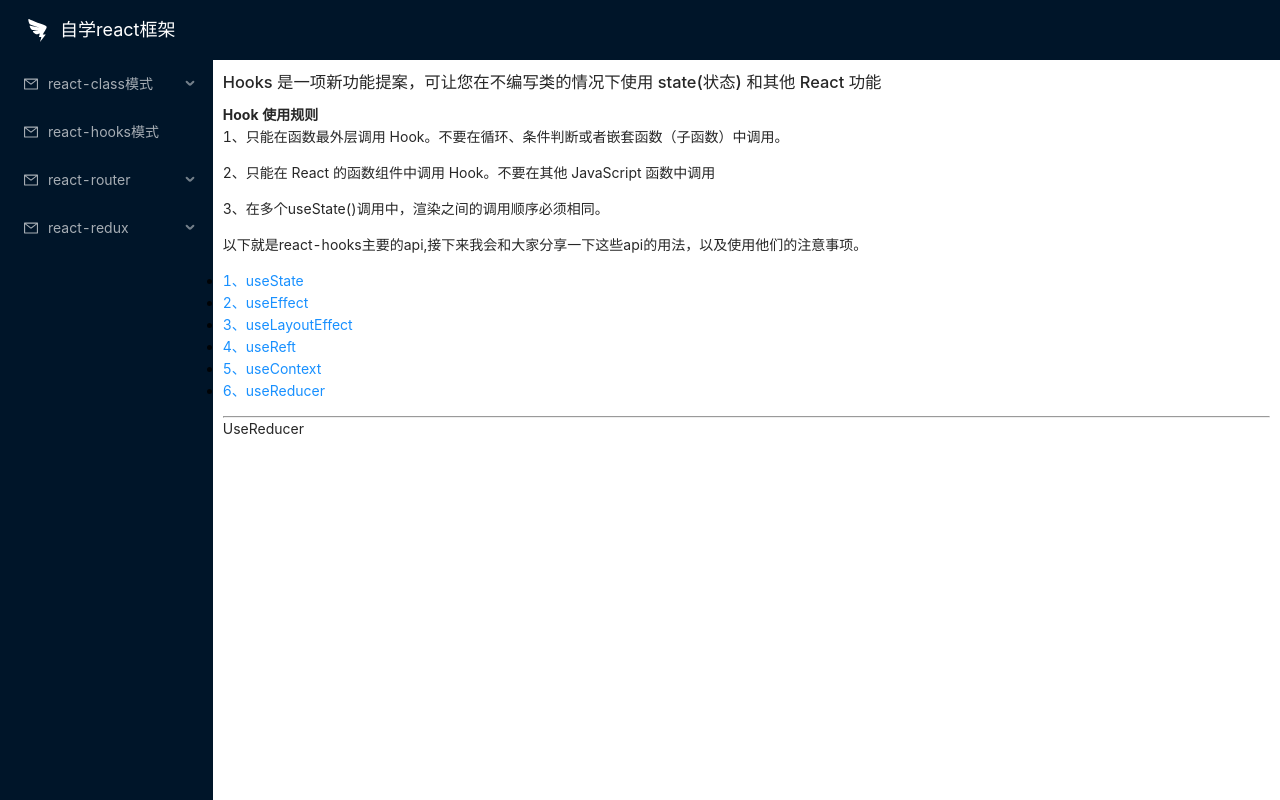
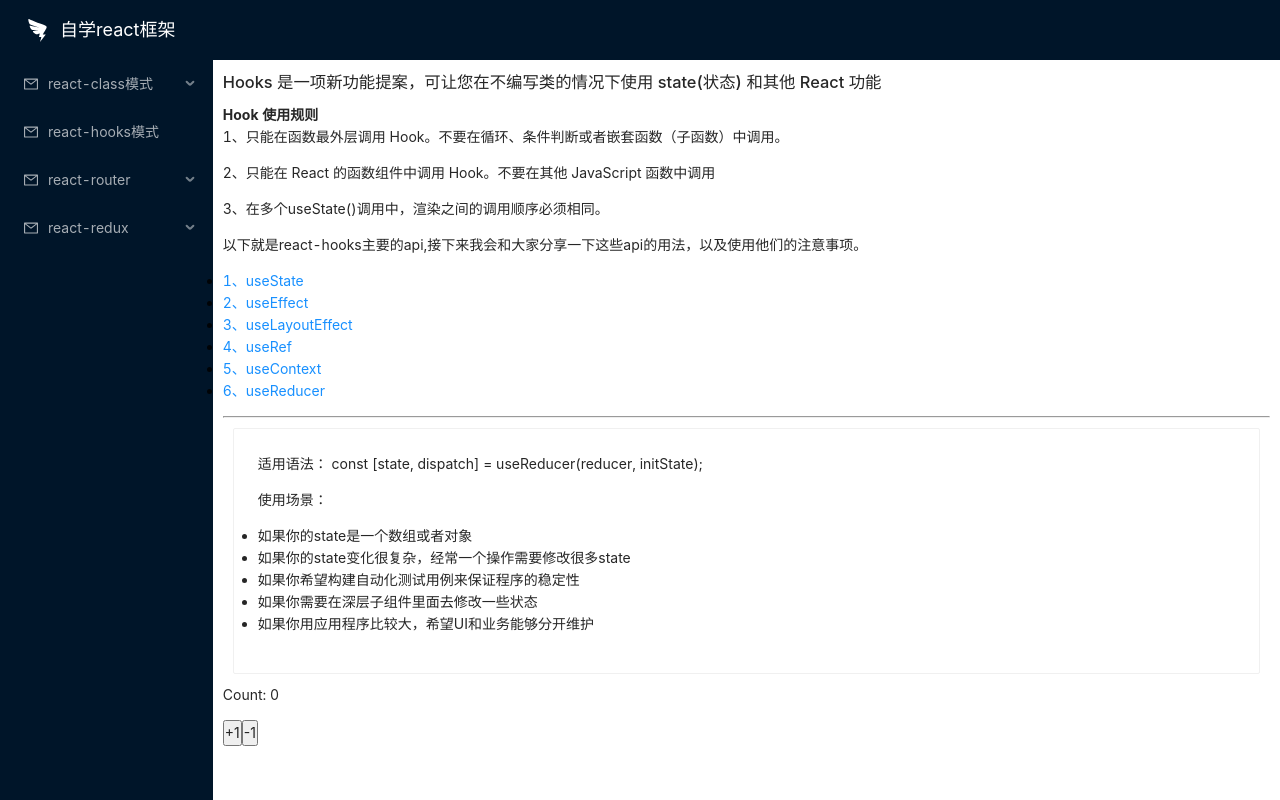
Before and after one commit to jackect1103/stydy-react, a React (Create React App) app: page /react-hooks/use-reducer in a window 1280 px wide. Built offline with nearby package versions, Linux system fonts and the light colour scheme.

Commit message:
学习useReducer

```diff
--- a/src/views/hooks-model/index.jsx
+++ b/src/views/hooks-model/index.jsx
@@ -1,7 +1,7 @@
 /*
  * @Author: your name
  * @Date: 2022-02-21 14:31:55
- * @LastEditTime: 2022-02-22 16:32:04
+ * @LastEditTime: 2022-02-23 09:15:11
  * @LastEditors: Please set LastEditors
  * @Description: 打开koroFileHeader查看配置 进行设置: https://github.com/OBKoro1/koro1FileHeader/wiki/%E9%85%8D%E7%BD%AE
  * @FilePath: \react-example\src\views\hooks-model\index.jsx
@@ -22,7 +22,7 @@ const ReactHooks = () =>{
         <li><Link to="use-state">1、useState</Link></li>
         <li><Link to="use-effect">2、useEffect</Link></li>
         <li><Link to="use-layout-effect">3、useLayoutEffect</Link></li>
-        <li><Link to="use-ref">4、useReft</Link></li>
+        <li><Link to="use-ref">4、useRef</Link></li>
         <li><Link to="use-context">5、useContext</Link></li>
         <li><Link to="use-reducer">6、useReducer </Link></li>
       </ul>
--- a/src/views/hooks-model/useEffect/index.jsx
+++ b/src/views/hooks-model/useEffect/index.jsx
@@ -1,7 +1,7 @@
 /*
  * @Author: your name
  * @Date: 2022-02-18 11:02:25
- * @LastEditTime: 2022-02-22 14:21:09
+ * @LastEditTime: 2022-02-23 09:16:50
  * @LastEditors: Please set LastEditors
  * @Description: 打开koroFileHeader查看配置 进行设置: https://github.com/OBKoro1/koro1FileHeader/wiki/%E9%85%8D%E7%BD%AE
  * @FilePath: \react-example\src\views\hooks-model\useEffect\index.jsx
@@ -33,7 +33,7 @@ const UseEffect = () => {
         <Card style={{ margin:10 }} hoverable>
           <b>useEffect使用方式：接收两个参数，第一个副作用回调函数，第二个是监听对象</b>
           <p>个人理解：有点类似vue中的watch监听器.</p>
-          <b>执行顺序 组件更新挂载完成 -> 浏览器dom 绘制完成 -> 执行useEffect回调 。</b>
+          <b>执行顺序 组件更新挂载完成 -> 浏览器dom 绘制完成 -> <span style={{color:'red'}}>执行useEffect回调</span> 。</b>
           <p>区别：</p>
           <ul>
             <li>1、如果我们需要在组件<b>初次渲染</b>的时候请求数据，那么useEffect可以充当class组件中的 componentDidMount</li>
--- a/src/views/hooks-model/useLayoutEffect/index.jsx
+++ b/src/views/hooks-model/useLayoutEffect/index.jsx
@@ -1,7 +1,7 @@
 /*
  * @Author: your name
  * @Date: 2022-02-18 11:02:25
- * @LastEditTime: 2022-02-22 14:21:22
+ * @LastEditTime: 2022-02-23 09:16:02
  * @LastEditors: Please set LastEditors
  * @Description: 打开koroFileHeader查看配置 进行设置: https://github.com/OBKoro1/koro1FileHeader/wiki/%E9%85%8D%E7%BD%AE
  * @FilePath: \react-example\src\views\hooks-model\useEffect\index.jsx
@@ -27,7 +27,7 @@ const UseEffect = () => {
         <Card style={{ margin:10 }} hoverable>
           <b>useLayoutEffect使用方式：接收两个参数，第一个副作用回调函数，第二个是监听对象</b>
           <p>个人理解：有点类似vue中的watch监听器.</p>
-          <b>useLayoutEffect 执行顺序 组件更新挂载完成 -> 执行useLayoutEffect回调-> 浏览器dom 绘制完成</b>
+          <b>useLayoutEffect 执行顺序 组件更新挂载完成 -> <span style={{color:'red'}}>执行useLayoutEffect回调</span>-> 浏览器dom 绘制完成</b>
 
         </Card>
         <hr/>
--- a/src/views/hooks-model/useReducer/index.jsx
+++ b/src/views/hooks-model/useReducer/index.jsx
@@ -1,14 +1,35 @@
 /*
  * @Author: your name
  * @Date: 2022-02-22 16:32:38
- * @LastEditTime: 2022-02-22 16:32:38
+ * @LastEditTime: 2022-02-23 14:19:56
  * @LastEditors: Please set LastEditors
  * @Description: 打开koroFileHeader查看配置 进行设置: https://github.com/OBKoro1/koro1FileHeader/wiki/%E9%85%8D%E7%BD%AE
  * @FilePath: \react-example\src\views\hooks-model\useReducer\index.jsx
  */
+
+// 例子文章eg：https://blog.csdn.net/stone805/article/details/92786377
+
+import { Fragment} from "react";
+import { Card } from 'antd';
+import Counter from "./useReducerDemo";
+
 const UseReducer = () => {
   return (
-    <div>UseReducer</div>
+    <Fragment>
+      <Card style={{ margin:10 }} hoverable>
+        <p>适用语法：    const [state, dispatch] = useReducer(reducer, initState);</p>
+        <p>使用场景：</p>
+        <ul>
+          <li>如果你的state是一个数组或者对象</li>
+          <li>如果你的state变化很复杂，经常一个操作需要修改很多state</li>
+          <li>如果你希望构建自动化测试用例来保证程序的稳定性</li>
+          <li>如果你需要在深层子组件里面去修改一些状态</li>
+          <li>如果你用应用程序比较大，希望UI和业务能够分开维护</li>
+        </ul>
+      </Card>
+
+      <Counter/>
+    </Fragment>
   )
 }
 export default UseReducer
--- /dev/null
+++ b/src/views/hooks-model/useReducer/useReducerDemo.jsx
@@ -0,0 +1,41 @@
+/*
+ * @Author: your name
+ * @Date: 2022-02-23 10:59:52
+ * @LastEditTime: 2022-02-23 11:09:19
+ * @LastEditors: Please set LastEditors
+ * @Description: 打开koroFileHeader查看配置 进行设置: https://github.com/OBKoro1/koro1FileHeader/wiki/%E9%85%8D%E7%BD%AE
+ * @FilePath: \react-example\src\views\hooks-model\useReducer\useReducerDemo.jsx
+ */
+import { useReducer } from "react";
+
+const Counter = () => {
+  // 第一个参数：应用的初始化
+  const initialState = { count: 0 };
+  // 第二个参数：state的reducer处理函数
+  function reducer(state, action) {
+    console.log('state, action', state, action)
+    switch (action.type) {
+      case 'increment':
+        return { count: state.count + 1 };
+      case 'decrement':
+        return { count: state.count - 1 };
+      default:
+        throw new Error();
+    }
+  }
+  // 返回值：最新的state和dispatch函数
+  const [state, dispatch] = useReducer(reducer, initialState);
+
+  return (
+
+    <>
+      {/* useReducer会根据dispatch的action，返回最终的state，并触发rerender */}
+      <p>Count: {state.count}</p>
+      {/* dispatch 用来接收一个 action参数「reducer中的action」，用来触发reducer函数，更新最新的状态 */}
+      <button onClick={() => dispatch({ type: 'increment' })}>+1</button>
+      <button onClick={() => dispatch({ type: 'decrement' })}>-1</button>
+    </>
+  )
+}
+
+export default Counter
--- a/src/views/hooks-model/useState/index.jsx
+++ b/src/views/hooks-model/useState/index.jsx
@@ -1,7 +1,7 @@
 /*
  * @Author: your name
  * @Date: 2022-02-21 15:06:24
- * @LastEditTime: 2022-02-21 17:05:25
+ * @LastEditTime: 2022-02-23 10:55:44
  * @LastEditors: Please set LastEditors
  * @Description: 打开koroFileHeader查看配置 进行设置: https://github.com/OBKoro1/koro1FileHeader/wiki/%E9%85%8D%E7%BD%AE
  * @FilePath: \react-example\src\views\hooks-model\useState\index.jsx
```
